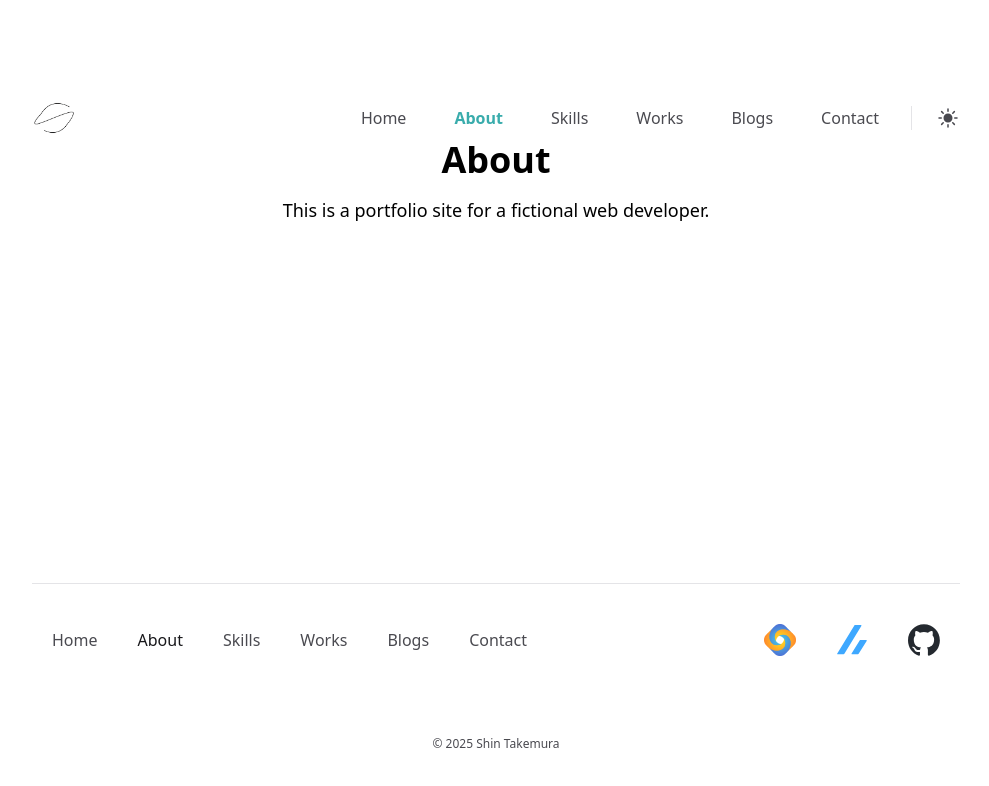
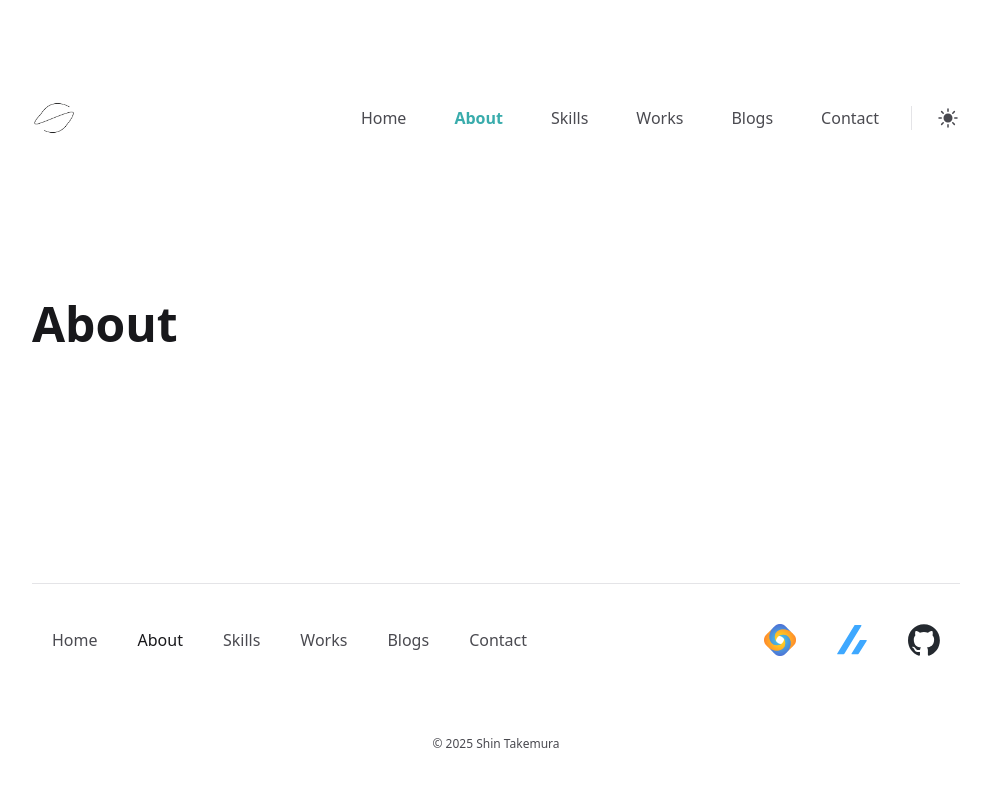
Before and after one commit to shikano35/portfolio-2024, a Next.js app: page /about in a window 1280 px wide. Shown: the top 786 px of the page, without its empty margins (144-1133 px from the left). Built offline with nearby package versions, Linux system fonts and the light colour scheme.

Commit message:
feat: add Heading and HeadGroup components

```diff
--- a/src/app/about/page.tsx
+++ b/src/app/about/page.tsx
@@ -1,12 +1,13 @@
+import { HeadGroup } from "@/components/HeadGroup";
+import { Heading } from "@/components/Heading";
 import React from "react";
 
-export default function Page() {
+export default function AboutPage() {
   return (
-    <div className="flex flex-col items-center justify-center w-full h-full space-y-4">
-      <h1 className="text-4xl font-bold">About</h1>
-      <p className="text-lg">
-        This is a portfolio site for a fictional web developer.
-      </p>
+    <div>
+      <HeadGroup className="mb-16">
+        <Heading>About</Heading>
+      </HeadGroup>
     </div>
   );
 }
```
